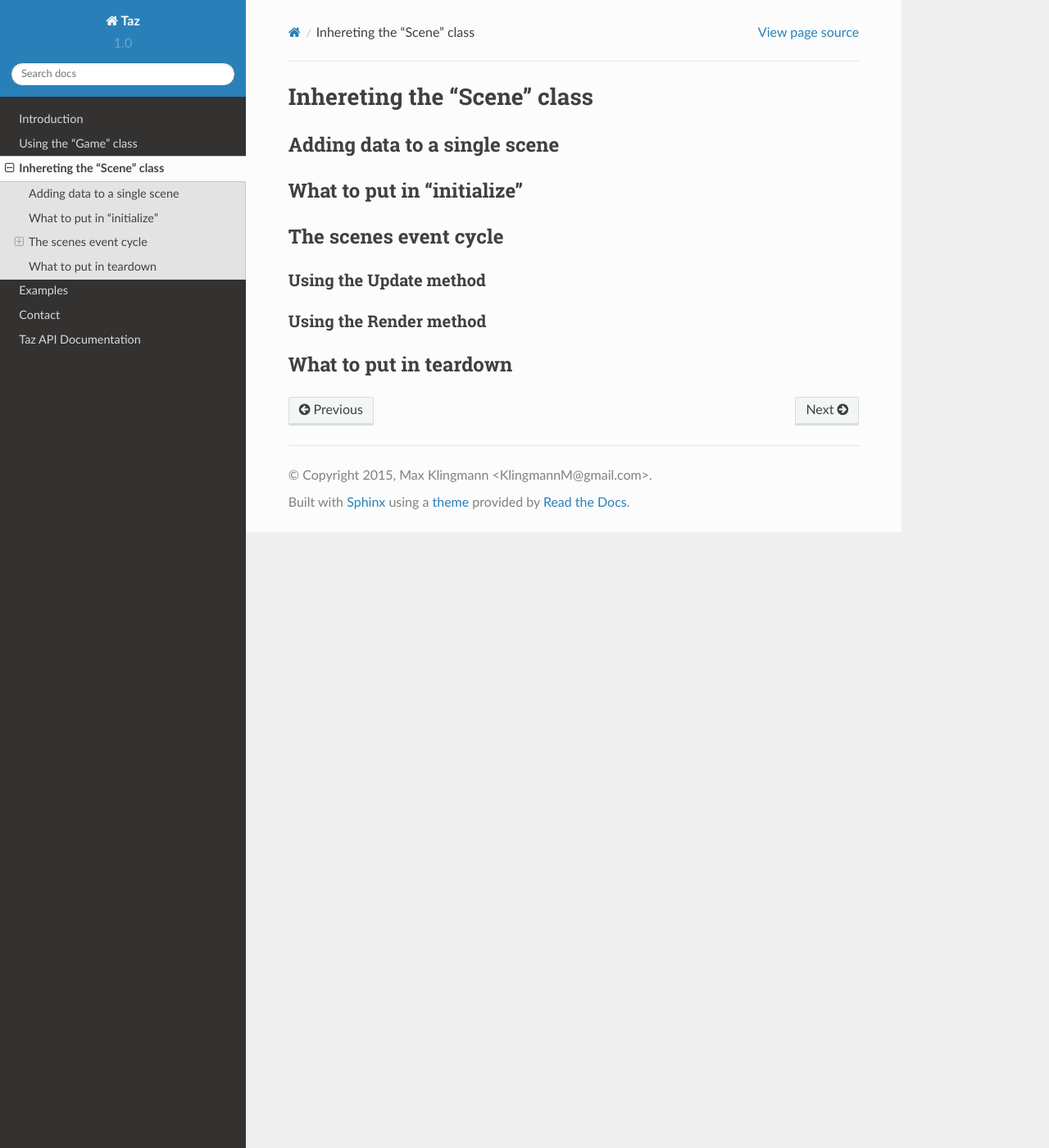
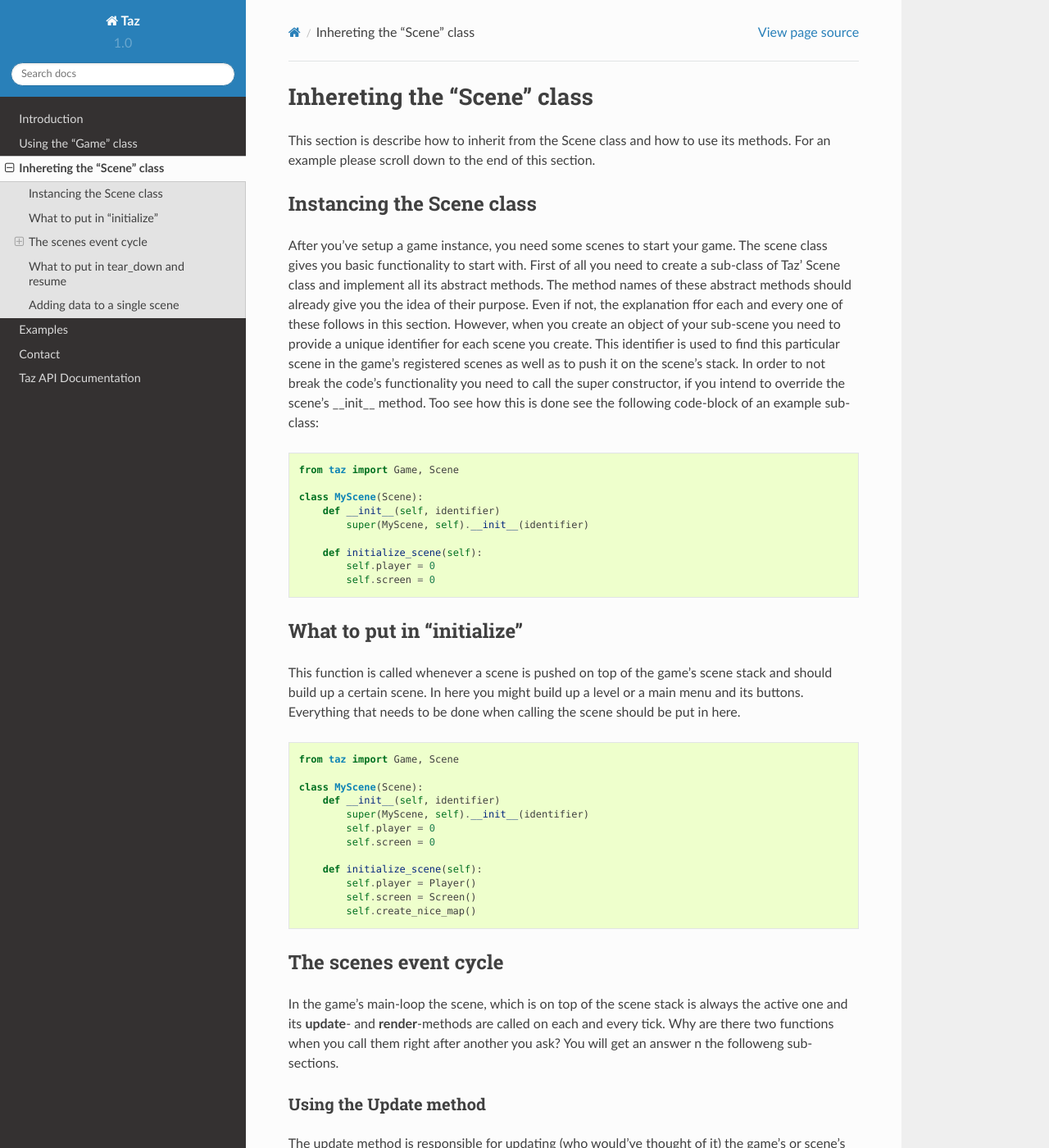
Before and after one commit to macskay/Taz, a Sphinx documentation site: the page built from doc/source/inhereting_scene.rst, in a window 1280 px wide and 1400 px high. Shown: the whole window at 82% size. Built offline with Sphinx 7.4.7 and the Read the Docs theme 2.0.0, drawn with Linux system fonts in a browser that asks for light colours; some of the changed text lies outside the part shown.

Commit message:
updated inherit scene class

```diff
--- a/doc/source/inhereting_scene.rst
+++ b/doc/source/inhereting_scene.rst
@@ -1,20 +1,156 @@
 Inhereting the "Scene" class
 ============================
+This section is describe how to inherit from the Scene class and how to use its methods.
+For an example please scroll down to the end of this section.
+
+Instancing the Scene class
+--------------------------
+After you've setup a game instance, you need some scenes to start your game.
+The scene class gives you basic functionality to start with.
+First of all you need to create a sub-class of Taz' Scene class and implement
+all its abstract methods. The method names of these abstract methods
+should already give you the idea of their purpose. Even if not, the explanation ffor each and every one of these
+follows in this section.
+However, when you create an object of your sub-scene you need to provide a unique identifier for
+each scene you create. This identifier is used to find this particular scene in the game's registered scenes
+as well as to push it on the scene's stack. In order to not break the code's functionality you need to call
+the super constructor, if you intend to override the scene's __init__ method. Too see how this is done
+see the following code-block of an example sub-class:
+
+.. code-block:: python
+
+    from taz import Game, Scene
+
+    class MyScene(Scene):
+        def __init__(self, identifier)
+            super(MyScene, self).__init__(identifier)
+
+        def initialize_scene(self):
+            self.player = 0
+            self.screen = 0
+..
+
+What to put in "initialize"
+---------------------------
+This function is called whenever a scene is pushed on top of the game's scene stack
+and should build up a certain scene. In here you might build up a level
+or a main menu and its buttons. Everything that needs to be done when calling the scene
+should be put in here.
+
+.. code-block:: python
+
+    from taz import Game, Scene
+
+    class MyScene(Scene):
+        def __init__(self, identifier)
+            super(MyScene, self).__init__(identifier)
+            self.player = 0
+            self.screen = 0
+
+        def initialize_scene(self):
+            self.player = Player()
+            self.screen = Screen()
+            self.create_nice_map()
+..
+
+The scenes event cycle
+----------------------
+In the game's main-loop the scene, which is on top of the scene stack
+is always the active one and its **update**- and **render**-methods are
+called on each and every tick.
+Why are there two functions when you call them right after another you ask?
+You will get an answer n the followeng sub-sections.
+
+Using the Update method
+~~~~~~~~~~~~~~~~~~~~~~~
+The update method is responsible for updating (who would've thought of it) the game's
+or scene's status. It always gets passed the update_context, which is set up on creation of
+the game class.
+This function should listen and respond to input events, calculate new positions of players,
+basically doing most of the things that happen within a certain scene.
+
+.. code-block:: python
+
+    from taz import Game, Scene
+
+    class MyScene(Scene):
+        def __init__(self, identifier)
+            super(MyScene, self).__init__(identifier)
+            self.player = 0
+            self.screen = 0
+
+        def initialize_scene(self):
+            self.player = Player()
+            self.screen = Screen()
+            self.create_nice_map()
+
+        def update(self, update_context):
+            key = self.capture_input()
+            self.player.move_player(update_context["deltatime"], key)
+..
+
+Using the Render method
+~~~~~~~~~~~~~~~~~~~~~~~
+The render method is the function to get your game to life. It is responsible for and just for drawing/printing everything to your screen.
+It is NOT responsbile for any calculations, as this is update's job. It always gets passed the render_context, which is set up on creation of
+the game class.
+
+.. code-block:: python
+
+    from taz import Game, Scene
+
+    class MyScene(Scene):
+        def __init__(self, identifier)
+            super(MyScene, self).__init__(identifier)
+            self.player = 0
+            self.screen = 0
+
+        def initialize_scene(self):
+            self.player = Player()
+            self.screen = Screen()
+            self.create_nice_map()
+
+        def update(self, update_context):
+            key = self.capture_input()
+            self.player.move_player(update_context["deltatime"], key)
+
+        def render(self, render_context):
+            self.screen.draw(self.player)
+..
+
+What to put in tear_down and resume
+-----------------------------------
+When leaving a scene there might still be some things to clean up before you can destroy the scene.
+Everything you need to be cleaned up before popping a scene should be put inside the tear_down function.
+
+In some cases you might want to store your current status of a level, e.g. when switching to an options menu.
+When returning back to the game you most likely don't want to start over the level but instead keep on playing where you
+left of. In fact Taz implementation allows you to push a scene on top another. When this top scene is then popped again
+the scene following is re-activated and the new top scene. When this happens the resume-function of that scene below the popped one
+is called, so you can put everything in here, which should get re-initiated.
+.. code-block:: python
+
+    from taz import Game, Scene
+
+    class MyScene(Scene):
+        def __init__(self, identifier)
+            super(MyScene, self).__init__(identifier)
+            self.player = 0
+            self.screen = 0
+
+        def initialize_scene(self):
+            self.player = Player()
+            self.screen = Screen()
+            self.create_nice_map()
+
+        def update(self, update_context):
+            key = self.capture_input()
+            self.player.move_player(update_context["deltatime"], key)
+
+        def render(self, render_context):
+            self.screen.draw(self.player)
+..
 
 Adding data to a single scene
 -----------------------------
-
-What to put in "initialize"
----------------------------
-
-The scenes event cycle
-----------------------
-
-Using the Update method
-~~~~~~~~~~~~~~~~~~~~~~~
-
-Using the Render method
-~~~~~~~~~~~~~~~~~~~~~~~
-
-What to put in teardown
------------------------
+TODO
```
Also changed, not shown: 5 other files.
